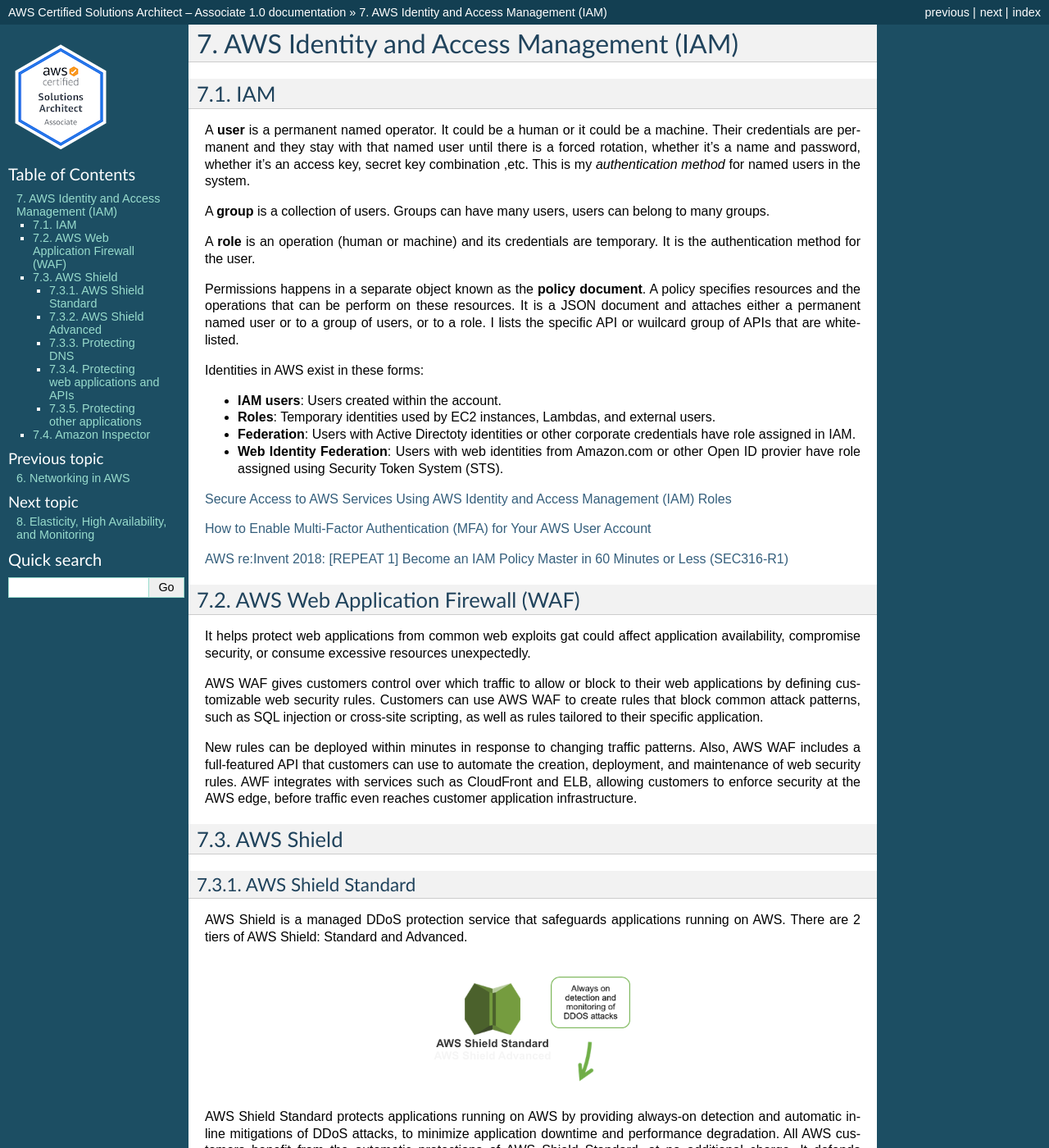
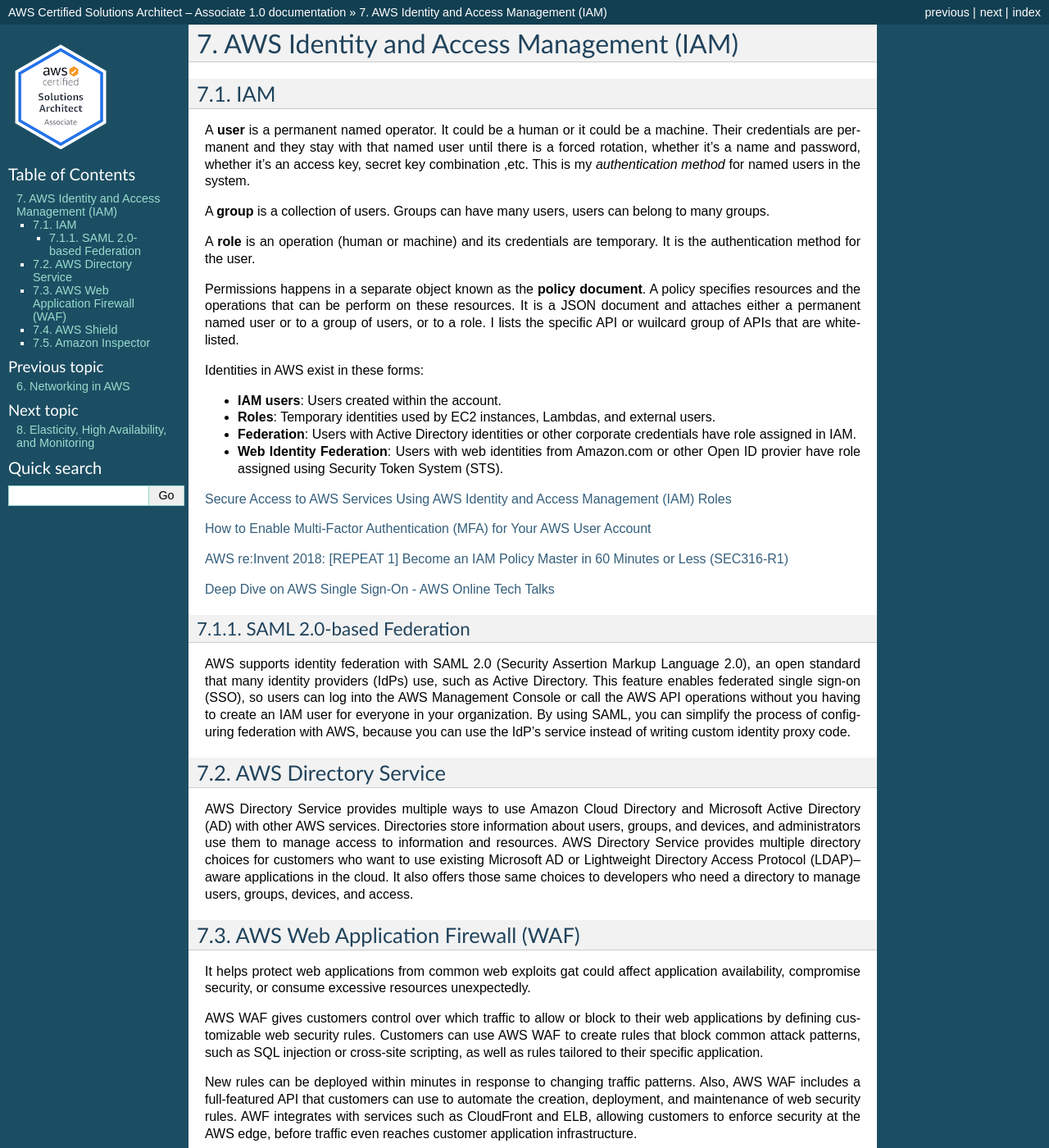
Before and after one commit to jacubero/aws-architect-associate, a Sphinx documentation site: the page built from docs/security.rst, in a window 1280 px wide and 1400 px high. Shown: the whole window at 82% size. Built offline with Sphinx 7.4.7, drawn with Linux system fonts in a browser that asks for light colours; pages that are not in the unit, such as notebooks, are missing from menus; some of the changed text lies outside the part shown.

Commit message:
New version

```diff
--- a/docs/ec2.rst
+++ b/docs/ec2.rst
@@ -438,6 +438,10 @@
 
 * **Load balancing**. An elastic load balancer can be used to distribute traffic among EC2 instances. The number of hours the ELB runs and the amount of data it processes contribute to the monthly cost.
 
+* **Data transfer**.
+
+Data transferred between Amazon S3, Amazon Glacier, Amazon DynamoDB, Amazon SES, Amazon SQS, Amazon Kinesis, Amazon ECR, Amazon SNS or Amazon SimpleDB and Amazon EC2 instances in the same AWS Region is free. AWS Services accessed via PrivateLink endpoints will incur standard PrivateLink charges as explained here.
+
 The product options are the following:
 
 * **Detailed monitoring**. You can use Amazon CloudWatch to monitor your EC2 instances. By default, basic monitoring is enabled and available at no additional cost. However, for a fixed monthly rate, you can opt for detailed monitoring, which includes 7 preselected metrics recorded once a minute. Partial months are charge on an hourly prorated basis, at a per instance-hour rate.
--- a/docs/security.rst
+++ b/docs/security.rst
@@ -18,10 +18,9 @@
 
 * **Roles**: Temporary identities used by EC2 instances, Lambdas, and external users.
 
-* **Federation**: Users with Active Directoty identities or other corporate credentials have role assigned in IAM.
+* **Federation**: Users with Active Directory identities or other corporate credentials have role assigned in IAM.
 
 * **Web Identity Federation**: Users with web identities from Amazon.com or other Open ID provier have role assigned using Security Token System (STS).
-
 
 
 `Secure Access to AWS Services Using AWS Identity and Access Management (IAM) Roles <https://www.youtube.com/watch?v=wY7FOFaPNuE&feature=emb_logo>`_
@@ -30,6 +29,18 @@
 
 
 `AWS re:Invent 2018: [REPEAT 1] Become an IAM Policy Master in 60 Minutes or Less (SEC316-R1) <https://www.youtube.com/watch?time_continue=2&v=YQsK4MtsELU&feature=emb_logo>`_
+
+`Deep Dive on AWS Single Sign-On - AWS Online Tech Talks <https://www.youtube.com/watch?v=8jyhsnh0ALQ>`_
+
+SAML 2.0-based Federation
+-------------------------
+
+AWS supports identity federation with SAML 2.0 (Security Assertion Markup Language 2.0), an open standard that many identity providers (IdPs) use, such as Active Directory. This feature enables federated single sign-on (SSO), so users can log into the AWS Management Console or call the AWS API operations without you having to create an IAM user for everyone in your organization. By using SAML, you can simplify the process of configuring federation with AWS, because you can use the IdP's service instead of writing custom identity proxy code.
+
+AWS Directory Service
+*********************
+
+AWS Directory Service provides multiple ways to use Amazon Cloud Directory and Microsoft Active Directory (AD) with other AWS services. Directories store information about users, groups, and devices, and administrators use them to manage access to information and resources. AWS Directory Service provides multiple directory choices for customers who want to use existing Microsoft AD or Lightweight Directory Access Protocol (LDAP)–aware applications in the cloud. It also offers those same choices to developers who need a directory to manage users, groups, devices, and access.
 
 AWS Web Application Firewall (WAF)
 **********************************
```
